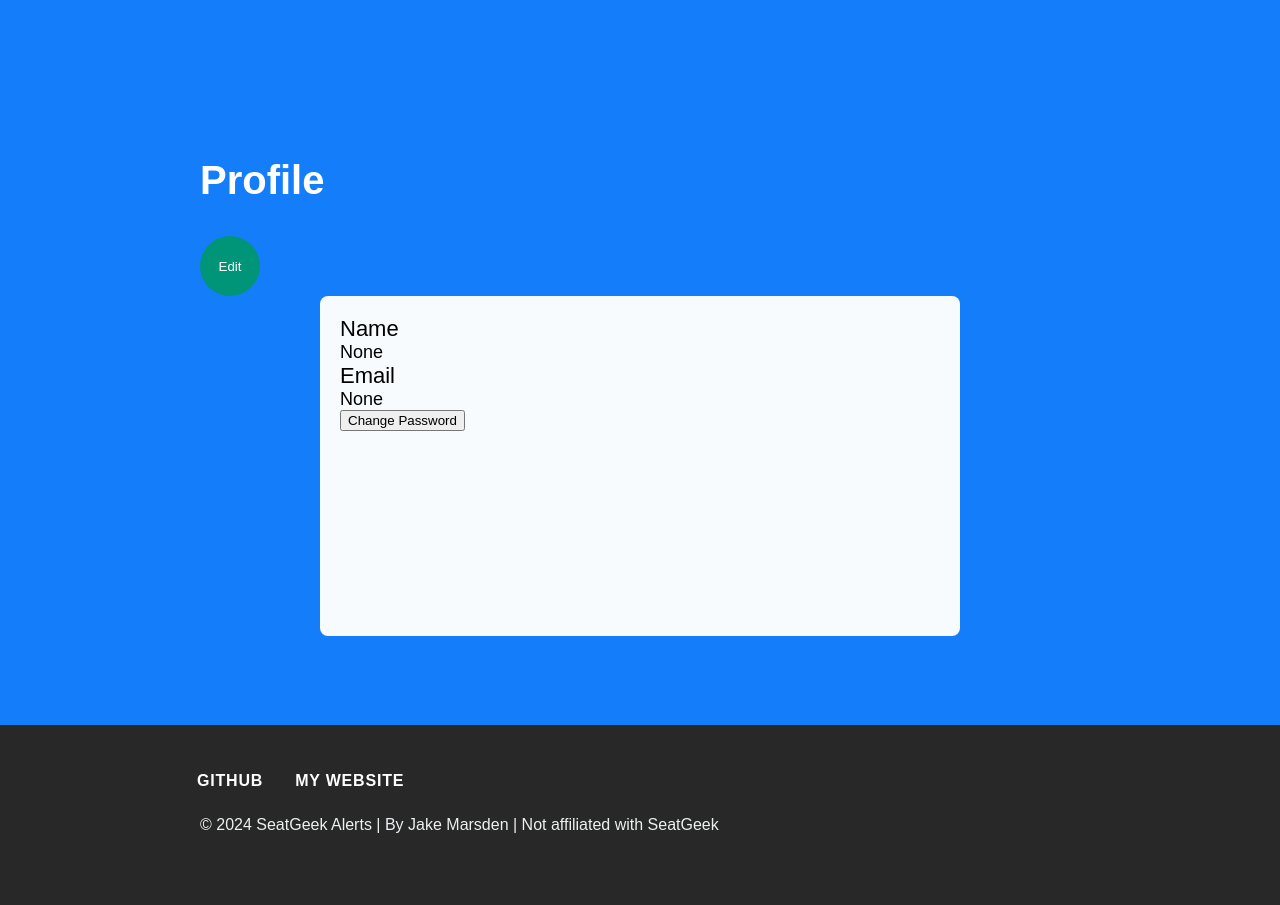
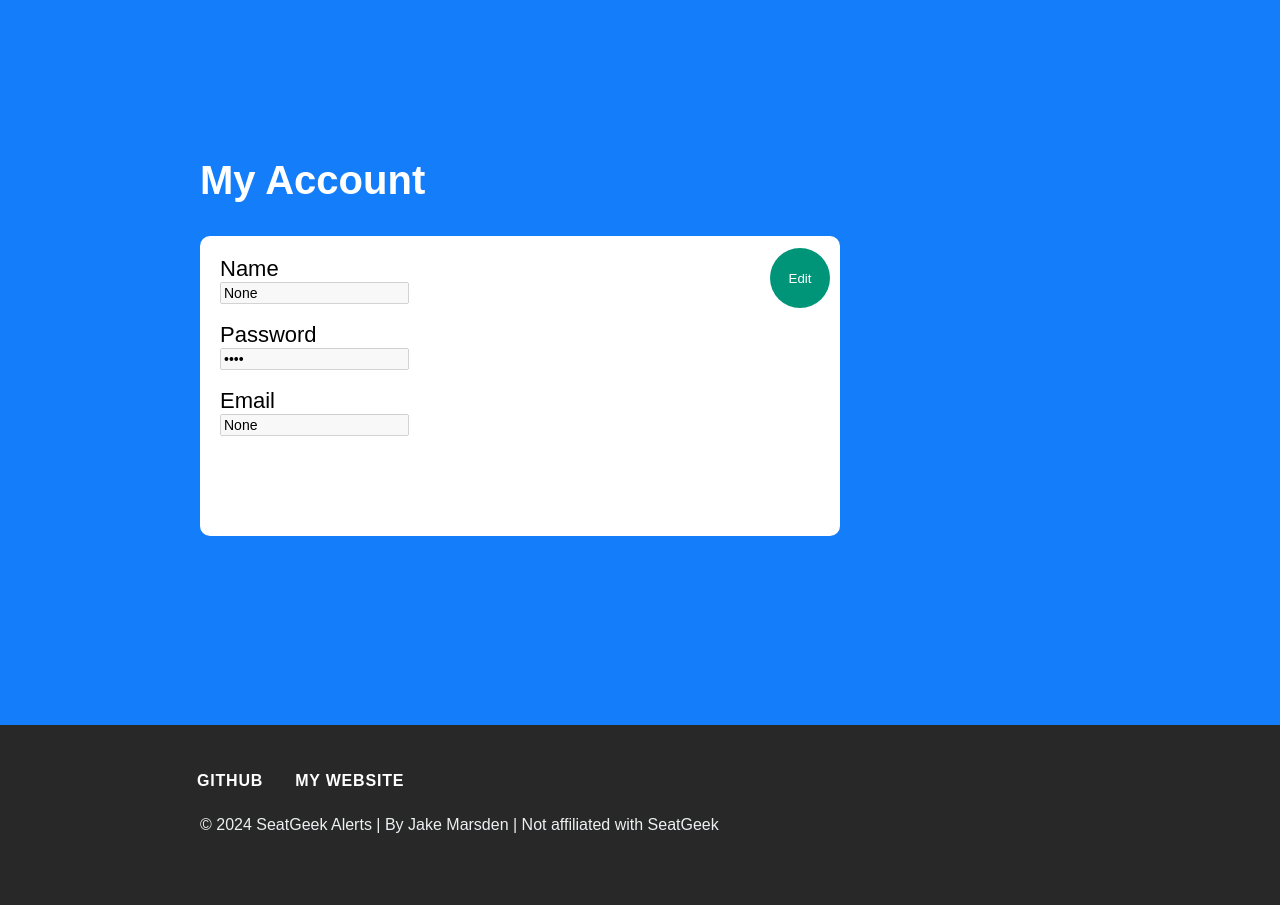
Before and after one commit to jakemarsdenn/SeatGeek-Alerts, a Flask app: page /profile in a window 1280 px wide. Shown: the part 75-980 px from the top of the page. Run offline with Flask 3, Linux system fonts and the light colour scheme.

Commit message:
implemented edit details functionality

```diff
--- a/routes.py
+++ b/routes.py
@@ -1,5 +1,5 @@
 from flask import Flask, render_template, request, session, redirect
-from account import valid_account, valid_credentials, get_name
+from account import valid_account, valid_credentials, get_name, edit_name, edit_password
 from events import get_events, get_event
 from main import track_event, save_event
 
@@ -61,8 +61,21 @@
     return render_template('about.html', session=session)
 
 
-@app.route('/profile', methods=['GET'])
+@app.route('/profile', methods=['GET', 'POST'])
 def profile():
+    if request.method == 'POST':
+        action_type = request.form.get('action_type')
+
+        if action_type == 'edit-name':
+            new_name = request.form.get('name')
+            edit_name(new_name, session["email"])
+            session["name"] = new_name
+
+        if action_type == 'edit-password':
+            new_password = request.form.get('password')
+            edit_password(new_password, session["email"])
+            session["password"] = new_password
+
     return render_template('profile.html', session=session)
 
 
--- a/saved-events.json
+++ b/saved-events.json
@@ -6,5 +6,11 @@
             "6402118",
             "6402111"
         ]
+    },
+    {
+        "Email": "wright@uci.edu",
+        "Saved_events": [
+            "6421023"
+        ]
     }
 ]
--- a/static/css/profile.css
+++ b/static/css/profile.css
@@ -1,40 +1,75 @@
-.event-card {
-    text-align: left;
+.profile-card {
     position: relative;
-    top: 50px;
-    left: 80px;
-    width: 90%;
-}
-
-.card {
     width: 600px;
-    height: 300px;
+    height: 260px;
     margin: 0 auto;
-    background-color: #F8FBFE;
-    border-radius: 8px;
+    background-color: white;
+    border-radius: 10px;
     z-index: 1;
     padding: 20px;
+    display: inline-block;
+    text-align: left;
 }
 
 .profile-subtitle {
     color: black;
     font-family: var(--myfont);
     font-size: 22px;
-    text-align: left;
+    font-weight: 100;
 }
 
 .profile-text {
     color: black;
     font-family: var(--myfont);
-    font-size: 18px;
-    text-align: left;
+    font-size: 14px;
 }
 
-#editButton {
+
+.save-button {
+    background-color: #009578;
+    color: white;
+    border: 0;
+    border-radius: 2px;
+    padding: 2px 2px;
+    margin-top: -10px;
+    margin-bottom: 10px;
+    font-size: 10px;
+    cursor: pointer;
+    transition: background-color .3s ease;
+    height: 20px;
+    width: 50px;
+}
+
+.save-button:hover {
+    background: #00866c;
+}
+
+#see-password-button {
+    background-color: #009578;
+    color: white;
+    border: 0;
+    border-radius: 2px;
+    padding: 2px 2px;
+    margin-bottom: 10px;
+    font-size: 10px;
+    cursor: pointer;
+    transition: background-color .3s ease;
+    height: 20px;
+    width: 85px;
+}
+
+#see-password-button:hover {
+    background: #00866c;
+}
+
+#edit-button {
+    background: #009578;
+    color: white;
+    position: absolute;
+    top: 12px;
+    right: 10px;
     width: 60px;
     height: 60px;
-    background: #009578;
-    color: #ffffff;
     display: inline-flex;
     align-items: center;
     justify-content: center;
@@ -45,19 +80,6 @@
     transition: background 0.2s;
 }
 
-#editButton:hover {
+#edit-button:hover {
     background: #00866c;
 }
-
-#credentialsField {
-    border: 2px solid white;
-    background-color: rgb(230,230,230);
-    border-radius: 10px;
-    padding: 5px 5px;
-    color: black;
-    outline: none;
-    caret-color: var(--softblue);
-    font-family: var(--myfont);
-    font-size: 16px;
-    width: 40%;
-}
--- a/static/js/profile.js
+++ b/static/js/profile.js
@@ -1,53 +1,41 @@
-const editButton = document.getElementById("editButton");
-const name = document.getElementById("name");
-const nameForm = document.getElementById("nameForm");
-const email = document.getElementById("email");
-const emailForm = document.getElementById("emailForm");
+const editBtn = document.getElementById("edit-button");
+const saveNameBtn = document.getElementById("save-name-button");
+const savePasswordBtn = document.getElementById("save-password-button");
+const seePasswordBtn = document.getElementById("see-password-button");
+const nameField = document.getElementById("name-field");
+const passwordField = document.getElementById("password-field");
+
 let editMode = false;
+
 
 function toggleEdit() {
     editMode = !editMode;
     if (editMode) {
-        editButton.innerHTML = "Save";
-        name.style.display = "none";
-        nameForm.style.display = "block";
-        email.style.display = "none";
-        emailForm.style.display = "block";
+        editBtn.innerHTML = "Cancel";
+        nameField.removeAttribute("disabled");
+        passwordField.removeAttribute("disabled");
+        saveNameBtn.style.display = "block";
+        savePasswordBtn.style.display = "block";
+        seePasswordBtn.style.display = "block";
     } else {
-        editButton.innerHTML = "Edit";
-        name.style.display = "block";
-        nameForm.style.display = "none";
-        email.style.display = "block";
-        emailForm.style.display = "none";
+        editBtn.innerHTML = "Edit";
+        nameField.setAttribute("disabled", true);
+        passwordField.setAttribute("disabled", true);
+        saveNameBtn.style.display = "none";
+        savePasswordBtn.style.display = "none";
+        seePasswordBtn.style.display = "none";
+        passwordField.type = "password";
+        seePasswordBtn.innerHTML = "See Password";
     }
 }
 
 
-const pwdButton = document.getElementById("pwdButton");
-const pwdForm = document.getElementById("pwdForm");
-let changeMode = false;
-
-function changePassword() {
-    changeMode = !changeMode;
-    if (changeMode) {
-        pwdButton.innerHTML = "Save Password";
-        pwdForm.style.display = "block";
+function seePassword() {
+    if (passwordField.type === "password") {
+        passwordField.type = "text";
+        seePasswordBtn.innerHTML = "Hide Password";
     } else {
-        pwdButton.innerHTML = "Change Password";
-        pwdForm.style.display = "none";
+        passwordField.type = "password";
+        seePasswordBtn.innerHTML = "See Password";
     }
 }
-
-
-const pwdField = document.getElementById("pwdForm").getElementsByClassName("password")[0];
-const seePwdButton = document.getElementById("seePwdButton");
-
-function seePassword() {
-    if (pwdField.type === "password") {
-        pwdField.type = "text";
-        seePwdButton.innerHTML = "Hide Password";
-    } else {
-        pwdField.type = "password";
-        seePwdButton.innerHTML = "See Password";
-    }
-}
--- a/templates/profile.html
+++ b/templates/profile.html
@@ -6,26 +6,29 @@
     <link rel="stylesheet" href="../static/css/profile.css">
     <div class="full-container">
         <div class="left-container">
-            <h2>Profile</h2>
-            <button id="editButton" onclick="toggleEdit();">Edit</button>
-            <div class="card">
-                <span class="profile-subtitle">Name</span><br>
-                <span class="profile-text" id="name">{{ session.get("name") }}</span><br>
-                <form id="nameForm" style="display: none;">
-                    <input type="text" id="credentialsField" name="name" value={{ session.get("name") }}><br><br>
+            <h2>My Account</h2>
+            <div class="profile-card">
+
+                <button id="edit-button" onclick="toggleEdit();">Edit</button>
+
+                <form id="edit-name-form" action="/profile" method="POST">
+                    <span class="profile-subtitle">Name</span><br>
+                    <input class="profile-text" type="text" id="name-field" name="name" value="{{ session.get('name') }}" disabled><br><br>
+                    <input type="hidden" name="action_type" value="edit-name">
+                    <button type="submit" id="save-name-button" class="save-button" style="display:none">Save</button>
                 </form>
+
+                <form id="edit-password-form" action="/profile" method="POST">
+                    <span class="profile-subtitle">Password</span><br>
+                    <input class="profile-text" type="password" id="password-field" name="password" value="{{ session.get('password') }}" disabled><br><br>
+                    <input type="hidden" name="action_type" value="edit-password">
+                    <button type="submit" id="save-password-button" class="save-button" style="display:none">Save</button>
+                </form>
+                <button id="see-password-button" onclick="seePassword();" style="display:none">See Password</button>
+
                 <span class="profile-subtitle">Email</span><br>
-                <span class="profile-text" id="email">{{ session.get("email") }}</span><br>
-                <form id="emailForm" style="display: none;">
-                    <input type="email" id="credentialsField" name="email" value={{ session.get("email") }}><br><br>
-                </form>
-                <button id="pwdButton" onclick="changePassword();">Change Password</button>
+                <input class="profile-text" value="{{ session.get('email') }}" disabled><br><br>
 
-                <form id="pwdForm" style="display: none;">
-                    <label for="password"></label>
-                    <input type="password" id="credentialsField" class="password" name="password" value={{ session.get("password") }}><br><br>
-                    <button id="seePwdButton" onclick="seePassword();" type="button">See Password</button>
-                </form>
             </div>
         </div>
     </div>
--- a/users.json
+++ b/users.json
@@ -13,5 +13,10 @@
         "Name": "jake",
         "Email": "jake@domain.com",
         "Password": "jake"
+    },
+    {
+        "Name": "nick",
+        "Email": "wright@uci.edu",
+        "Password": "wrighty"
     }
 ]
```
Also changed, not shown: account.py (+24 -0 lines).
